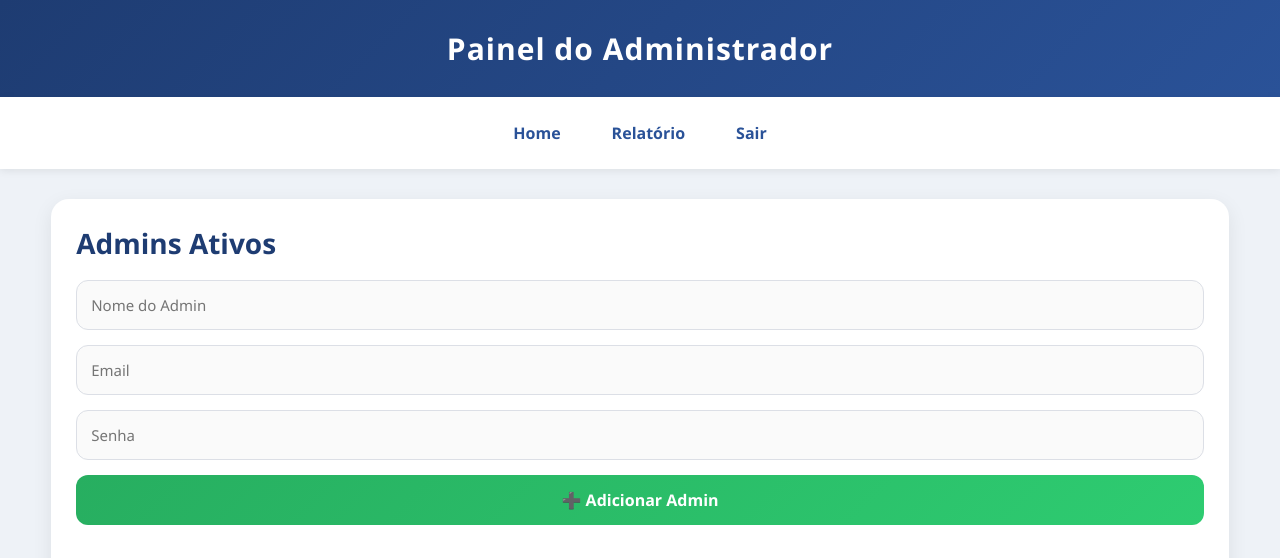
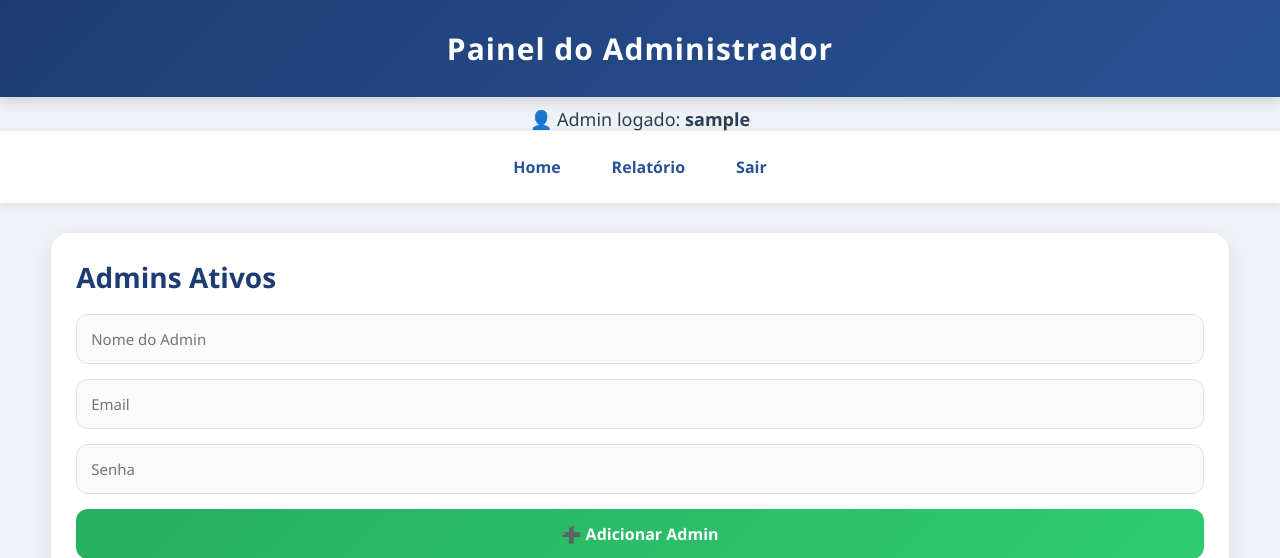
Before and after one commit to gustavosrodrigues17-gif/Sist-Cateq, a Flask app: page /admin in a window 1280 px wide. Shown: the top 558 px of the page. Run offline with Flask 3, Linux system fonts and the light colour scheme; the visitor is signed in with stand-in values (Sample User, id 1); data that the repository does not hold is empty; some libraries are stand-ins or nearby versions.

Commit message:
Update admin.html

```diff
--- a/templates/admin.html
+++ b/templates/admin.html
@@ -36,7 +36,12 @@
 <header>
     Painel do Administrador
 </header>
+<div style="text-align:center; margin-top:10px; font-size:18px;">
 
+    👤 Admin logado:
+    <strong>{{ session['usuario_nome'] }}</strong>
+
+</div>
 <nav>
     <a href="/admin">Home</a>
     <a href="/relatorio">Relatório</a>
```
